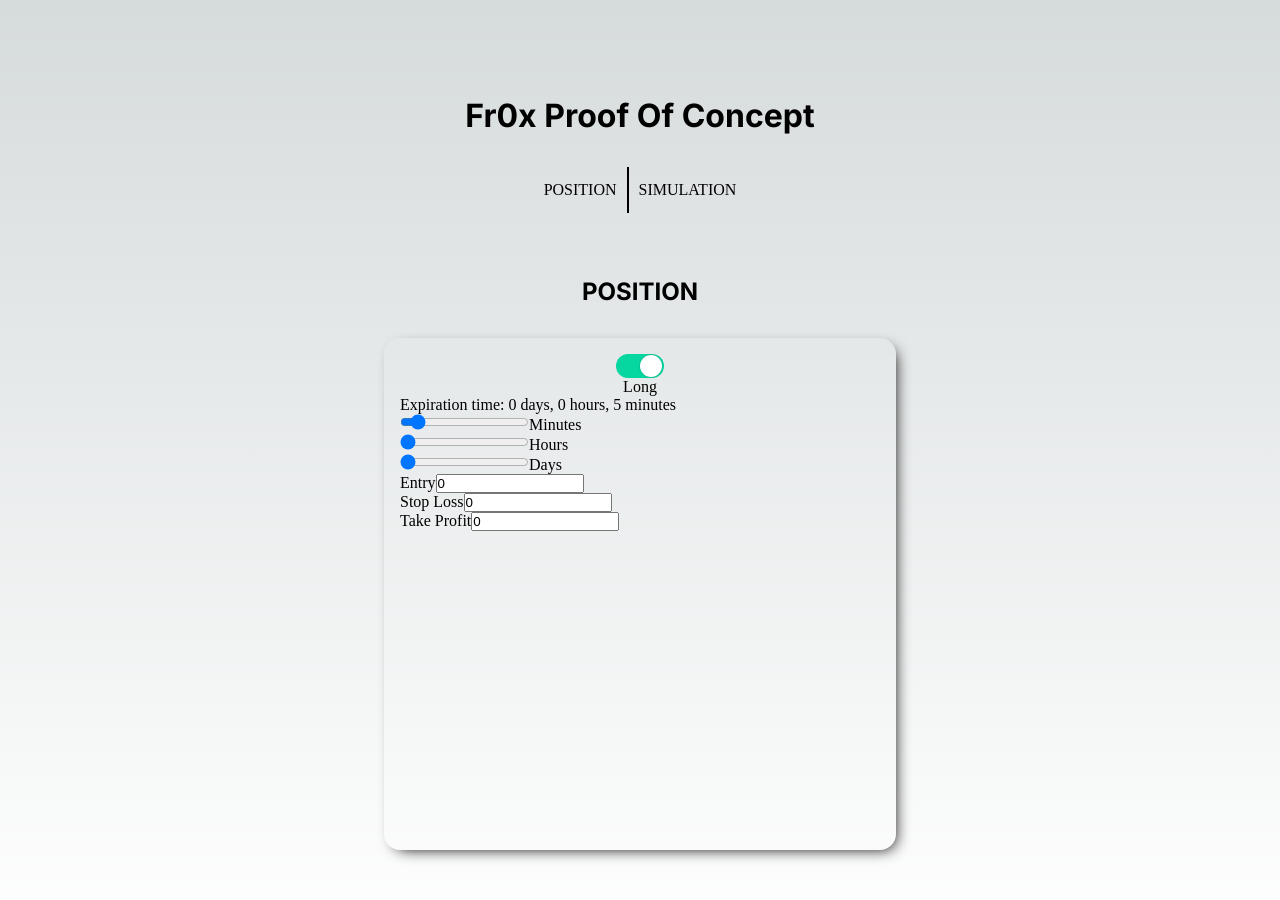
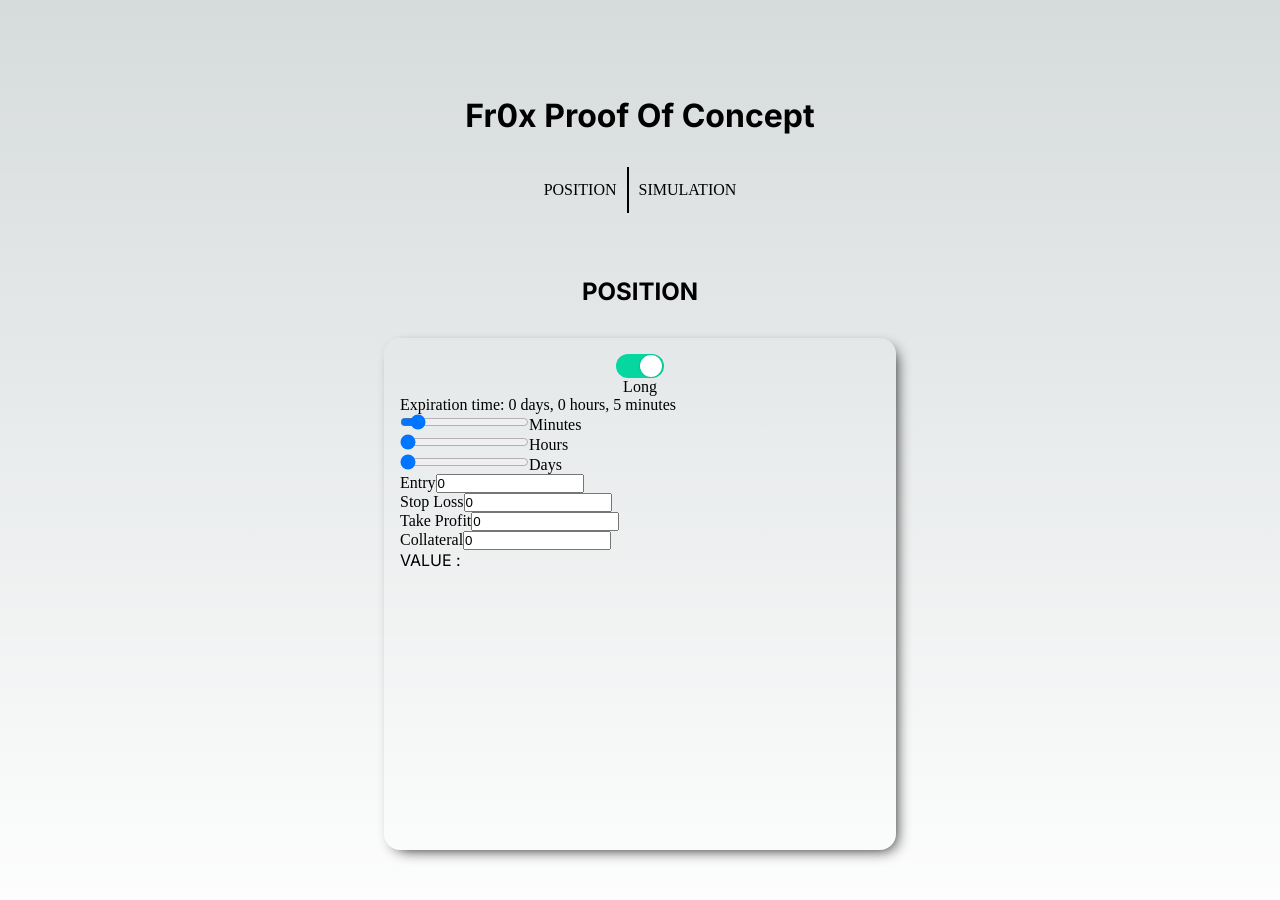
Before and after one commit to 0xJilan/fr0x-poc, a Next.js app: page / in a window 1280 px wide. Shown: the top 900 px of the page. Built offline with nearby package versions, Linux system fonts and the light colour scheme.

Commit message:
create lib for handle calculates functions related to position creation

```diff
--- a/components/Position.js
+++ b/components/Position.js
@@ -1,5 +1,6 @@
 import { useState } from "react";
 import { Inter } from "next/font/google";
+import { getPositionValue } from "@/lib/Position";
 import styles from "@/styles/Position.module.css";
 import Switch from "./Switch";
 import TimeBox from "./TimeBox";
@@ -12,6 +13,7 @@ export default function Position() {
   const [entryPrice, setEntryPrice] = useState(0);
   const [stopLossPrice, setStopLossPrice] = useState(0);
   const [takeProfitPrice, setTakeProfitPrice] = useState(0);
+  const [collateral, setCollateral] = useState(0);
 
   return (
     <>
@@ -31,6 +33,16 @@ export default function Position() {
             value={takeProfitPrice}
             setValue={setTakeProfitPrice}
           />
+          <Price
+            label="Collateral"
+            value={collateral}
+            setValue={setCollateral}
+          />
+          <p className={inter.className}>
+            VALUE :{" "}
+            {collateral != 0 &&
+              getPositionValue(isLong, entryPrice, stopLossPrice, collateral)}
+          </p>
         </div>
       </section>
     </>
--- /dev/null
+++ b/lib/Position.js
@@ -0,0 +1,8 @@
+const getPositionValue = (isLong, entryPrice, stopLossPrice, collateral) => {
+  const delta = isLong
+    ? entryPrice - stopLossPrice
+    : stopLossPrice - entryPrice;
+  return (entryPrice * collateral) / delta;
+};
+
+export { getPositionValue };
```
